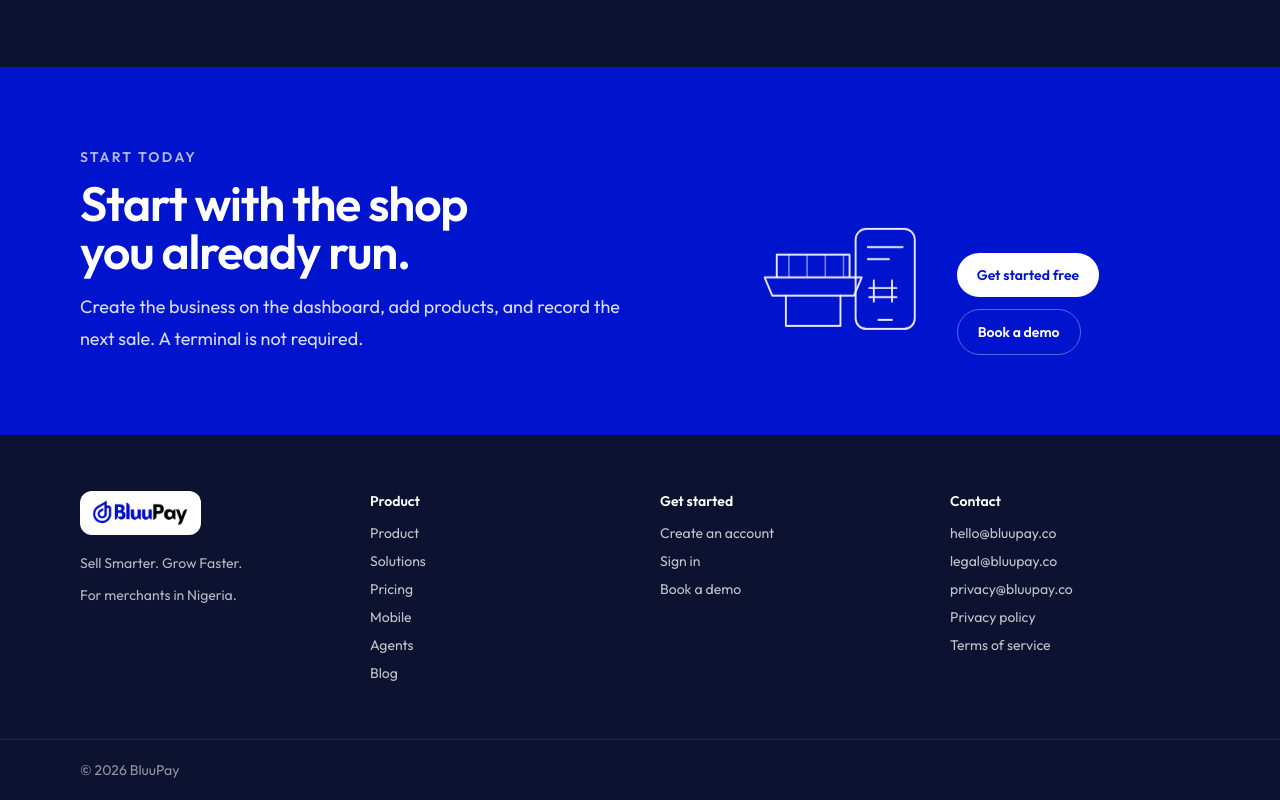
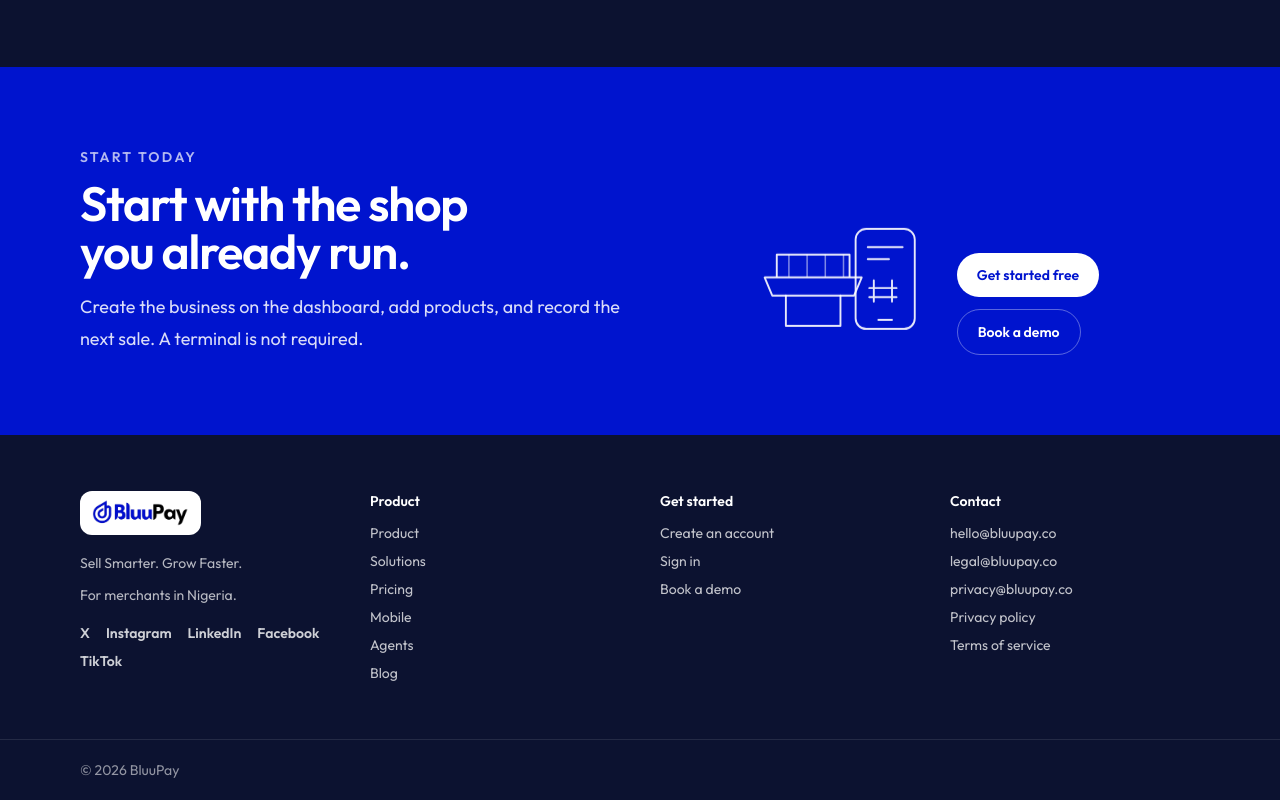
Before and after one commit to Stephen-Bitrus/BluuPay-Website, a Next.js app in the folder web/: page / in a window 1280 px wide. Shown: the part 9019-9819 px from the top of the page. Built offline with nearby package versions, Linux system fonts and the light colour scheme; no server answers.

Commit message:
Add BluuPay’s social accounts to the footer.
X, Instagram, LinkedIn, Facebook, and TikTok are linked from every page and listed for search engines.

Co-authored-by: stevebitrus01 <stevebitrus01@gmail.com>

```diff
--- a/web/src/components/Footer.tsx
+++ b/web/src/components/Footer.tsx
@@ -12,6 +12,15 @@ export function Footer({ dashboard }: { dashboard: string }) {
           </span>
           <p className="mt-4 text-sm leading-6 text-white/70">{site.tagline}</p>
           <p className="mt-2 text-sm leading-6 text-white/70">For merchants in Nigeria.</p>
+          <ul className="mt-4 flex flex-wrap gap-x-4 gap-y-2 text-sm font-semibold">
+            {site.socials.map((item) => (
+              <li key={item.name}>
+                <a href={item.href} className="text-white/80 hover:text-white" target="_blank" rel="noopener noreferrer">
+                  {item.name}
+                </a>
+              </li>
+            ))}
+          </ul>
         </div>
         <div>
           <h2 className="text-sm font-semibold">Product</h2>
--- a/web/src/content/llms.ts
+++ b/web/src/content/llms.ts
@@ -20,6 +20,7 @@ export function buildLlmsTxt(): string {
     `Website: ${site.url}`,
     `Merchant dashboard (sign up and sign in): ${site.dashboardUrl}`,
     `Email: ${site.emails.hello}`,
+    ...site.socials.map((item) => `${item.name}: ${item.href}`),
     "",
     "## What merchants can use today",
     "",
--- a/web/src/content/site.ts
+++ b/web/src/content/site.ts
@@ -1,3 +1,11 @@
+const socials = [
+  { name: "X", href: "https://x.com/bluupayhq" },
+  { name: "Instagram", href: "https://instagram.com/bluupay.co" },
+  { name: "LinkedIn", href: "https://linkedin.com/company/bluupay" },
+  { name: "Facebook", href: "https://facebook.com/bluupay" },
+  { name: "TikTok", href: "https://www.tiktok.com/@bluupayhq" },
+] as const;
+
 export const site = {
   name: "BluuPay",
   tagline: "Sell Smarter. Grow Faster.",
@@ -9,7 +17,8 @@ export const site = {
     legal: "legal@bluupay.co",
     privacy: "privacy@bluupay.co",
   },
-  sameAs: ["https://www.linkedin.com/company/bluupay"],
+  socials,
+  sameAs: socials.map((item) => item.href),
   description:
     "BluuPay is the business record for Nigerian merchants. Every payment is tied to the product sold, then stock, invoices, customers, expenses, tax, and profit stay in one place across your outlets.",
 } as const;
```
Also changed, not shown: 1 other file (tests, documents, lock files or other folders).
